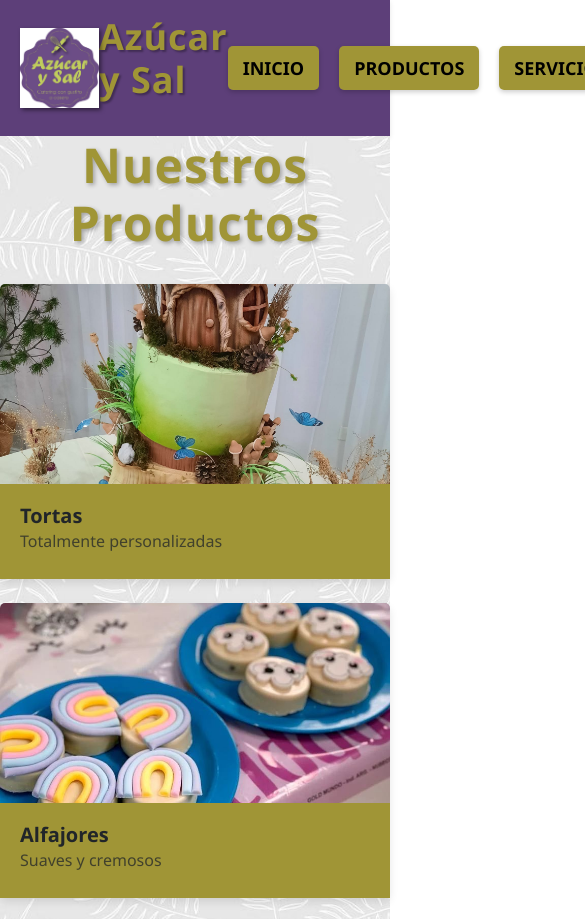
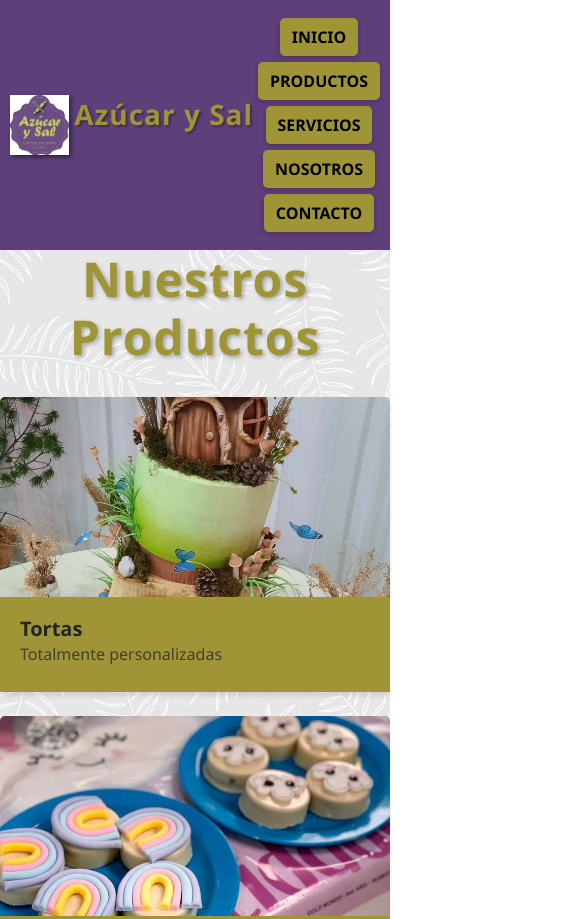
Before and after one commit to AlanCorrea04/Azucar-y-Sal, a plain HTML site: page pages/Productos.html in a window 390 px wide. Shown: the top 919 px of the page, 585 px wide, since content can reach past the window. Drawn offline with nearby package versions, Linux system fonts and the light colour scheme.

Commit message:
Version 2.1

```diff
--- a/css/style.css
+++ b/css/style.css
@@ -22,13 +22,14 @@ header {
     background-color: rgb(93, 63, 121);
     padding: 15px 0;
     box-shadow: 0 2px 5px rgba(0, 0, 0, 0.1);
+    overflow: hidden;
 }
 
 .container {
     display: flex;
     justify-content: space-between;
     align-items: center;
-    max-width: 1200px;
+    width: 100%;
     margin: 0 auto;
     padding: 0 20px;
 }
@@ -75,6 +76,33 @@ nav ul li a:hover {
     background-color: #503520;
 }
 
+@media (max-width: 768px) {
+    .container {
+        padding: 0 10px;
+    }
+
+    .logo img {
+        height: 60px;
+    }
+
+    h1 {
+        font-size: 28px;
+    }
+
+    nav ul {
+        flex-direction: column;
+        align-items: center;
+    }
+
+    nav ul li {
+        margin: 10px 0;
+    }
+
+    nav ul li a {
+        font-size: 16px;
+        padding: 8px 12px;
+    }
+}
 /* BODY GRL */
 
 
@@ -207,7 +235,7 @@ main {
 
 .product-card {
     border: none;
-    box-shadow: 0 4px 8px rgba(0, 0, 0, 0.1);
+    box-shadow: 0 4px 4px rgba(0, 0, 0, 0.1);
     transition: transform 0.2s;
 }
 
```
